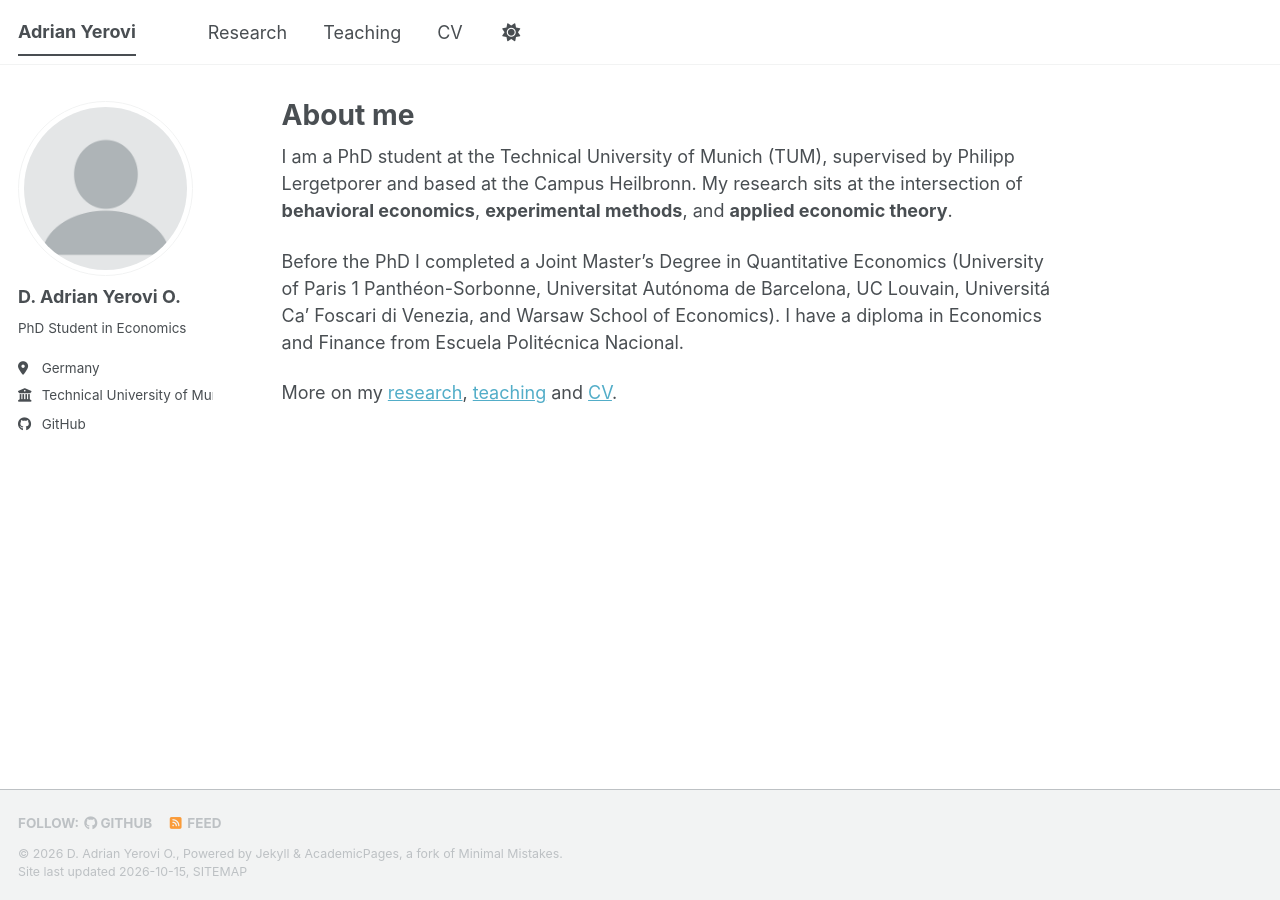
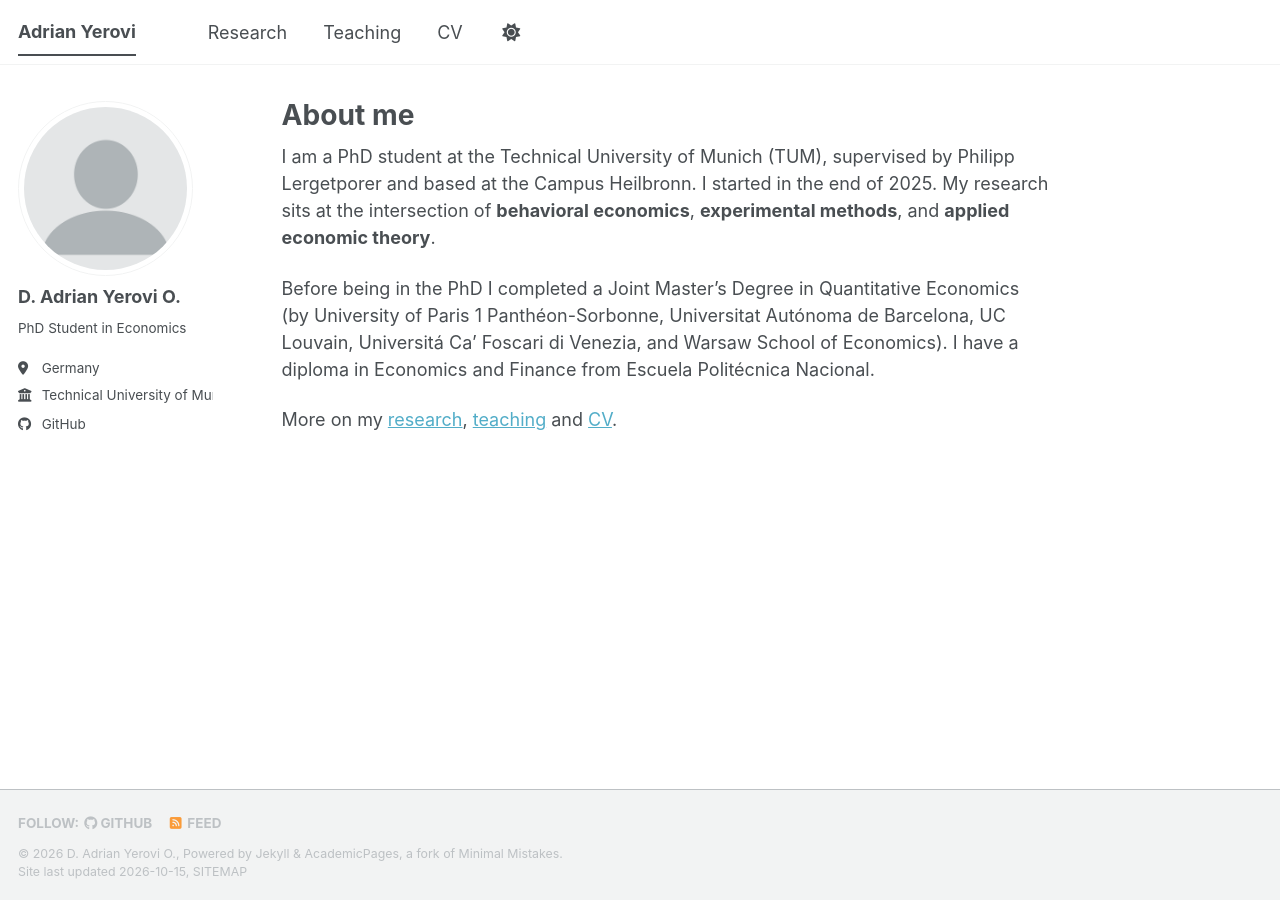
Before and after one commit to AYerovi/AYerovi.github.io, a Jekyll site: the page built from _pages/about.md, in a window 1280 px wide. Built offline with Jekyll 4.4.1, drawn with Linux system fonts in a browser that asks for light colours; a style sheet for code colours, icons or effects is not loaded.

Commit message:
Update about.md

```diff
--- a/_pages/about.md
+++ b/_pages/about.md
@@ -7,8 +7,8 @@
   - /about.html
 ---
 
-I am a PhD student at the Technical University of Munich (TUM), supervised by Philipp Lergetporer and based at the Campus Heilbronn. My research sits at the intersection of **behavioral economics**, **experimental methods**, and **applied economic theory**.
+I am a PhD student at the Technical University of Munich (TUM), supervised by Philipp Lergetporer and based at the Campus Heilbronn. I started in the end of 2025. My research sits at the intersection of **behavioral economics**, **experimental methods**, and **applied economic theory**.
 
-Before the PhD I completed a Joint Master's Degree in Quantitative Economics (University of Paris 1 Panthéon-Sorbonne, Universitat Autónoma de Barcelona, UC Louvain, Universitá Ca' Foscari di Venezia, and Warsaw School of Economics). I have a diploma in Economics and Finance from Escuela Politécnica Nacional.
+Before being in the PhD I completed a Joint Master's Degree in Quantitative Economics (by University of Paris 1 Panthéon-Sorbonne, Universitat Autónoma de Barcelona, UC Louvain, Universitá Ca' Foscari di Venezia, and Warsaw School of Economics). I have a diploma in Economics and Finance from Escuela Politécnica Nacional.
 
 More on my [research](/research/), [teaching](/teaching/) and [CV](/cv/).
```
